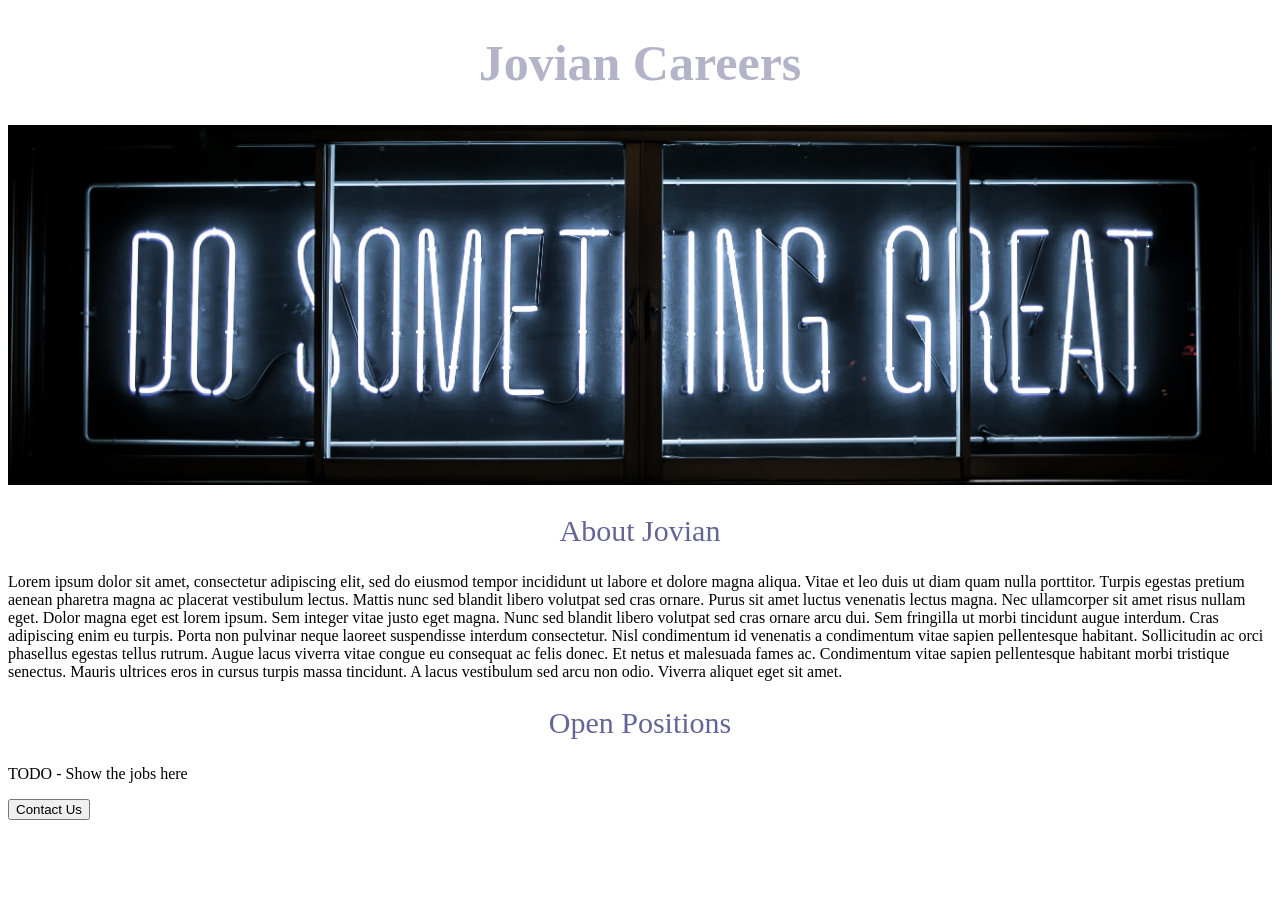
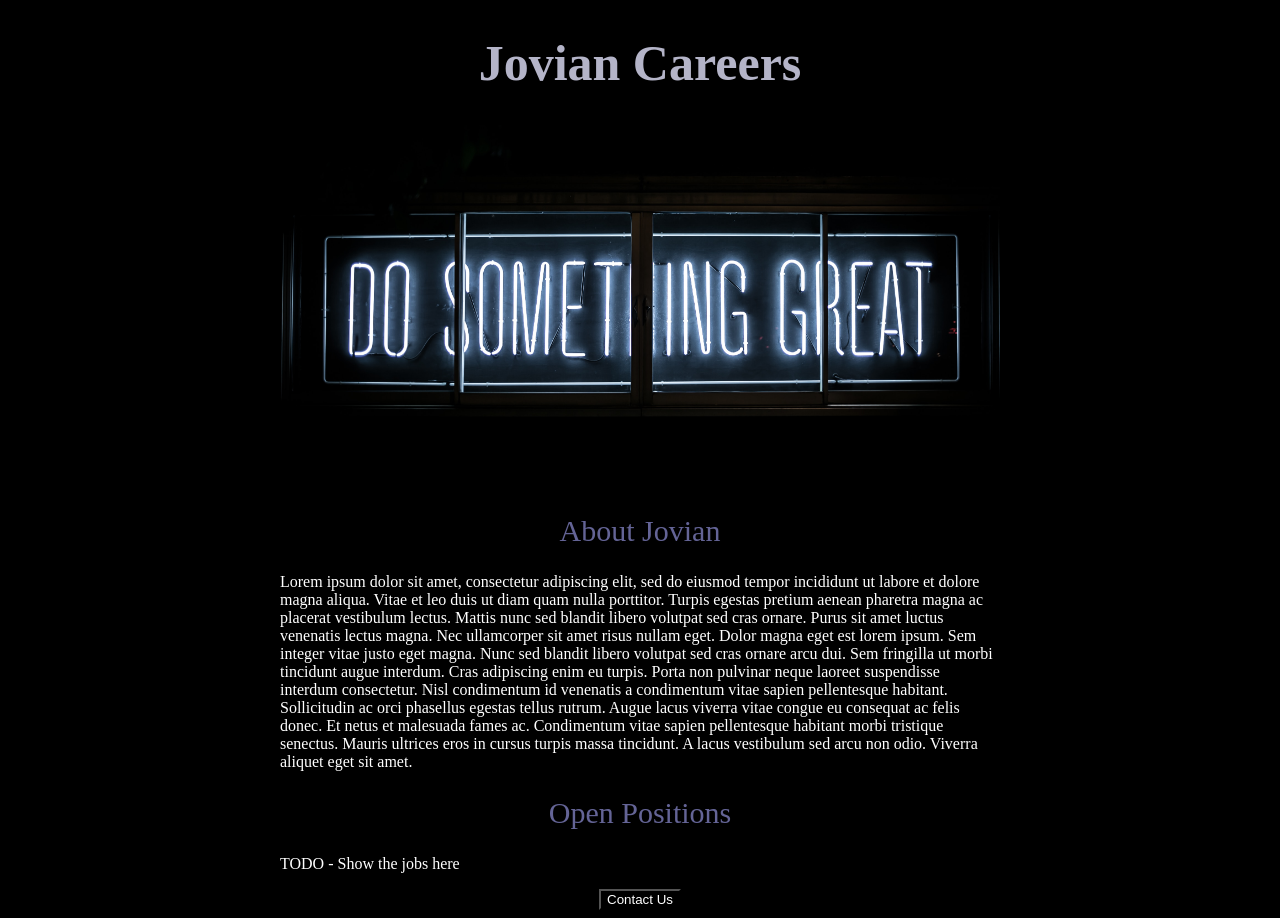
Before and after one commit to Lavanya294/jovian-career, a Flask app: page / in a window 1280 px wide. Before the commit the page ends 820 px from the top, so only its background shows below. Run offline with Flask 3, Linux system fonts and the light colour scheme.

Commit message:
added HTML and css

```diff
--- a/templates/home.html
+++ b/templates/home.html
@@ -5,6 +5,10 @@
       Jovian careers
     </title>
     <style>
+      *{
+        background-color:rgb(0,0,0);
+        color: #ffffff;
+      }
       h1{
         font-family:Anastasia;
         font-size:50px;
@@ -27,9 +31,14 @@
         text-align:center;
       }
 
+      #container{
+        max-width:720px;
+        margin: 0 auto 0 auto;
+      }
     </style>
   </head>
   <body>
+    <div id="container">
       <h1>Jovian Careers</h1>
       <img id="img" src="https://jovian-career--lavanyagupta9.repl.co/static/download.jpeg">
       <h2>About Jovian</h2>
@@ -40,6 +49,9 @@
       <p>
         TODO - Show the jobs here
       </p>
+      <div style="text-align:center">
         <button>Contact Us</button>
+      </div>
+    </div>
   </body>
 </html>
```
Lines whose indentation alone changed are shown as unchanged.
